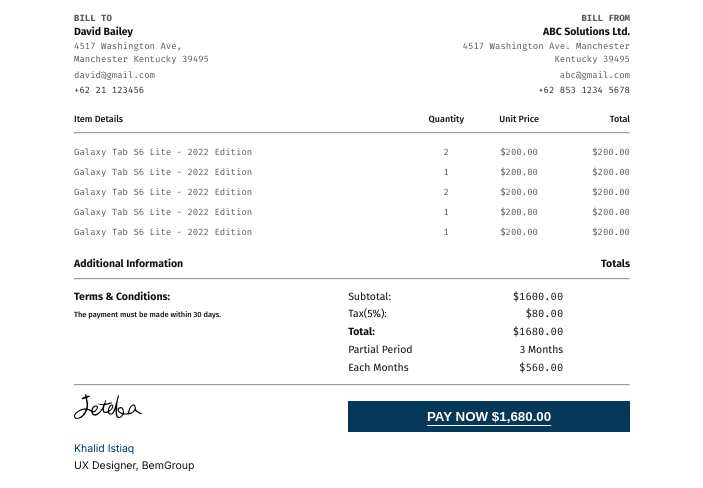
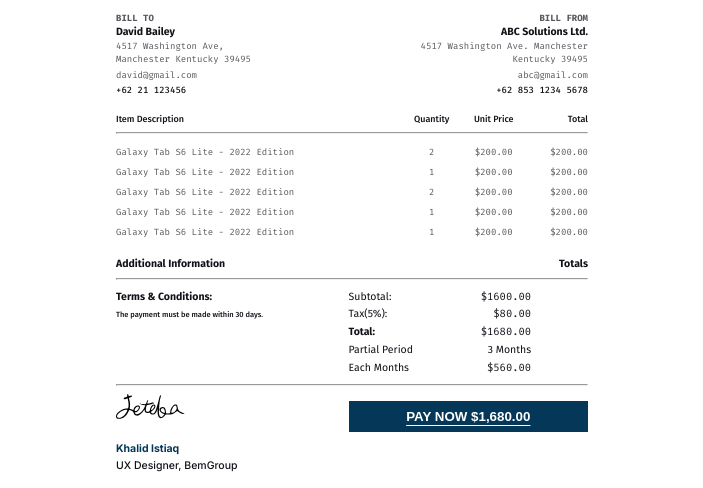
Before and after one commit to Md-Neamul-Hoqe/invoice-table, a plain HTML site: page index.html in a window 1280 px wide. Shown: the part 82-570 px from the top of the page, without its empty margins (288-991 px from the left). Drawn offline with nearby package versions, Linux system fonts and the light colour scheme.

Commit message:
[update](styles): styles using minimised

```diff
--- a/index.html
+++ b/index.html
@@ -15,7 +15,7 @@
         <!-- Header section -->
 
         <header>
-            <Table>
+            <Table class="font-sans">
                 <thead>
                     <tr>
                         <th class="invoice bold" colspan="3">Invoice</th>
@@ -53,31 +53,31 @@
         <!-- main invoice section -->
         <main>
             <!-- Invoice Header [Account] -->
-            <Table>
+            <Table class="font-mono">
                 <thead>
                     <tr>
-                        <th class="font-mono opacity-70 uppercase" colspan="3">Bill to</th>
-                        <th class="font-mono opacity-70 uppercase" colspan="3">Bill from</th>
+                        <th class="opacity-70 uppercase" colspan="3">Bill to</th>
+                        <th class="opacity-70 uppercase" colspan="3">Bill from</th>
                     </tr>
                     <tr>
-                        <th class="bold capitalise text-14" colspan="3">David Bailey</th>
-                        <th class="bold capitalise text-14" colspan="3">ABC Solutions Ltd.</th>
+                        <th class="font-sans bold capitalise text-14" colspan="3">David Bailey</th>
+                        <th class="font-sans bold capitalise text-14" colspan="3">ABC Solutions Ltd.</th>
                     </tr>
                 </thead>
-                <tbody>
+                <tbody class="">
                     <tr>
-                        <td colspan="3" class="font-mono opacity-70">4517 Washington Ave, <br>
+                        <td colspan="3" class="opacity-70">4517 Washington Ave, <br>
                             Manchester Kentucky 39495</td>
-                        <td colspan="3" class="font-mono opacity-70">4517 Washington Ave. Manchester <br> Kentucky 39495
+                        <td colspan="3" class="opacity-70">4517 Washington Ave. Manchester <br> Kentucky 39495
                         </td>
                     </tr>
                     <tr>
-                        <td colspan="3" class="font-mono opacity-70">david@gmail.com</td>
-                        <td colspan="3" class="font-mono opacity-70">abc@gmail.com</td>
+                        <td colspan="3" class="opacity-70">david@gmail.com</td>
+                        <td colspan="3" class="opacity-70">abc@gmail.com</td>
                     </tr>
                     <tr>
-                        <td colspan="3" class="font-mono opacity-90">+62 21 123456</td>
-                        <td colspan="3" class="font-mono opacity-90">+62 853 1234 5678</td>
+                        <td colspan="3" class="semibold">+62 21 123456</td>
+                        <td colspan="3" class="semibold">+62 853 1234 5678</td>
                     </tr>
                 </tbody>
                 <tfoot>
@@ -89,9 +89,9 @@
 
             <!-- Invoice Details -->
             <Table id="details">
-                <thead>
+                <thead class="font-sans">
                     <tr>
-                        <th class="semibold capitalise" colspan="2">Item Details</th>
+                        <th class="semibold capitalise" colspan="2">Item Description</th>
                         <th class="semibold capitalise">Quantity</th>
                         <th class="semibold capitalise">Unit Price</th>
                         <th class="semibold capitalise">Total</th>
@@ -102,36 +102,36 @@
                         </th>
                     </tr>
                 </thead>
-                <tbody>
+                <tbody class="font-mono opacity-70">
                     <tr>
-                        <td class="font-mono opacity-70" colspan="2">Galaxy Tab S6 Lite - 2022 Edition</td>
-                        <td class="font-mono opacity-70">2</td>
-                        <td class="font-mono opacity-70">$200.00</td>
-                        <td class="font-mono opacity-70">$200.00</td>
+                        <td colspan="2">Galaxy Tab S6 Lite - 2022 Edition</td>
+                        <td>2</td>
+                        <td>$200.00</td>
+                        <td>$200.00</td>
                     </tr>
                     <tr>
-                        <td class="font-mono opacity-70" colspan="2">Galaxy Tab S6 Lite - 2022 Edition</td>
-                        <td class="font-mono opacity-70">1</td>
-                        <td class="font-mono opacity-70">$200.00</td>
-                        <td class="font-mono opacity-70">$200.00</td>
+                        <td colspan="2">Galaxy Tab S6 Lite - 2022 Edition</td>
+                        <td>1</td>
+                        <td>$200.00</td>
+                        <td>$200.00</td>
                     </tr>
                     <tr>
-                        <td class="font-mono opacity-70" colspan="2">Galaxy Tab S6 Lite - 2022 Edition</td>
-                        <td class="font-mono opacity-70">2</td>
-                        <td class="font-mono opacity-70">$200.00</td>
-                        <td class="font-mono opacity-70">$200.00</td>
+                        <td colspan="2">Galaxy Tab S6 Lite - 2022 Edition</td>
+                        <td>2</td>
+                        <td>$200.00</td>
+                        <td>$200.00</td>
                     </tr>
                     <tr>
-                        <td class="font-mono opacity-70" colspan="2">Galaxy Tab S6 Lite - 2022 Edition</td>
-                        <td class="font-mono opacity-70">1</td>
-                        <td class="font-mono opacity-70">$200.00</td>
-                        <td class="font-mono opacity-70">$200.00</td>
+                        <td colspan="2">Galaxy Tab S6 Lite - 2022 Edition</td>
+                        <td>1</td>
+                        <td>$200.00</td>
+                        <td>$200.00</td>
                     </tr>
                     <tr>
-                        <td class="font-mono opacity-70" colspan="2">Galaxy Tab S6 Lite - 2022 Edition</td>
-                        <td class="font-mono opacity-70">1</td>
-                        <td class="font-mono opacity-70">$200.00</td>
-                        <td class="font-mono opacity-70">$200.00</td>
+                        <td colspan="2">Galaxy Tab S6 Lite - 2022 Edition</td>
+                        <td>1</td>
+                        <td>$200.00</td>
+                        <td>$200.00</td>
                     </tr>
                 </tbody>
                 <tfoot>
@@ -142,7 +142,7 @@
             </Table>
 
             <!-- Invoice big footer -->
-            <Table id="big-footer">
+            <Table id="big-footer" class="font-sans text-14">
                 <thead>
                     <tr>
                         <th class="bold capitalise" colspan="3">Additional Information</th>
@@ -192,16 +192,16 @@
                     </tr>
                     <tr>
                         <td colspan="3" class="sign"><img src="/assets/sign.svg" alt="sign"></td>
-                        <td colspan="3" class=" bg-blue"><button class="pay-btn uppercase bold">Pay Now
+                        <td colspan="3" class="bg-blue"><button class="pay-btn uppercase bold">Pay Now
                                 $1,680.00</button>
                         </td>
                     </tr>
                     <tr>
-                        <td colspan="3" class="text-blue">Khalid Istiaq</td>
+                        <td colspan="3" class="text-blue bold">Khalid Istiaq</td>
                         <td colspan="3"></td>
                     </tr>
                     <tr>
-                        <td colspan="3">UX Designer, BemGroup</td>
+                        <td colspan="3" class="semibold">UX Designer, BemGroup</td>
                         <td colspan="3"></td>
                     </tr>
                 </tfoot>
--- a/styles/styles.css
+++ b/styles/styles.css
@@ -6,13 +6,16 @@
   margin: 0;
 }
 
-html {
-  height: 420px !important;
-  /* overflow: hidden; */
-}
 /* primery color */
 :root {
   --blue: #053858;
+}
+
+/**
+  * Layout styles
+  * */
+html {
+  height: 420px !important;
 }
 
 body {
@@ -20,11 +23,13 @@ body {
   -webkit-print-color-adjust: exact !important;
   print-color-adjust: exact !important;
 
-  max-width: 50%;
+  /* for nice view only */
+  max-width: 556px;
   margin-left: auto;
   margin-right: auto;
 }
 
+/* smaller width than footer */
 header,
 main {
   padding: 0 40px;
@@ -33,14 +38,18 @@ main {
 html,
 body,
 table {
-  /* height: 420px; */
   width: 100%;
   font-size: 0.75rem;
-  font-family: "Fira Sans", sans-serif;
   color: #111118;
   font-weight: 400;
 }
 
+/**
+  * General Styles
+  * */
+.font-sans {
+  font-family: "Fira Sans", sans-serif;
+}
 .font-mono {
   font-family: "Fira Mono", monospace;
 }
@@ -51,10 +60,6 @@ table {
 
 .opacity-70 {
   opacity: 0.7;
-}
-
-.opacity-90 {
-  opacity: 0.9;
 }
 
 .bold {
@@ -73,17 +78,31 @@ table {
   text-transform: capitalize;
 }
 
-.gap {
-  height: 10px;
-}
-
-#big-footer,
 .text-14 {
   font-size: 0.875rem;
 }
 
 .text-10 {
   font-size: 0.625rem;
+}
+
+/**
+  * Component styles
+  * */
+
+/* gap in between tables */
+.gap {
+  height: 10px;
+}
+
+/* horizontal line */
+.hr {
+  height: 15px;
+}
+
+/* big footer last column content hidden */
+.col-gap {
+  visibility: hidden;
 }
 
 /* Invoice Styles */
@@ -117,16 +136,6 @@ td {
 
 #details td {
   line-height: 2;
-}
-
-/* horizontal line */
-.hr {
-  height: 15px;
-}
-
-/* big footer last column content hidden */
-.col-gap {
-  visibility: hidden;
 }
 
 /* Footer primery color implement */
```
Also changed, not shown: 1 other file.
